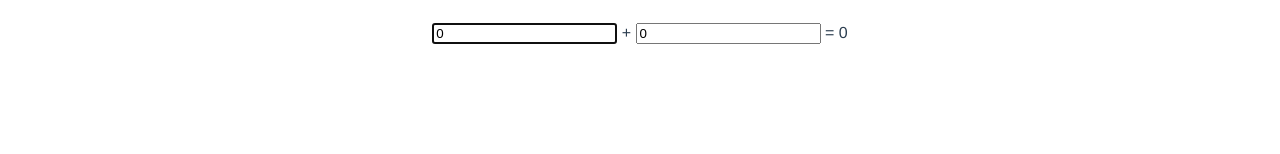
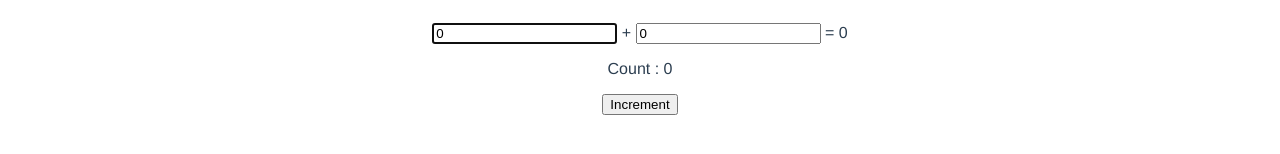
Before and after one commit to wangsungtaek/learn-vue-book, a Vue app: page /data in a window 1280 px wide. Shown: the part 344-498 px from the top of the page. Built offline with nearby package versions, Linux system fonts and the light colour scheme; no server answers.

Commit message:
proxy 및 vuex 학습

```diff
--- a/package.json
+++ b/package.json
@@ -11,7 +11,8 @@
     "axios": "^0.26.1",
     "core-js": "^3.6.5",
     "vue": "^3.0.0",
-    "vue-router": "^4.0.0-0"
+    "vue-router": "^4.0.0-0",
+    "vuex": "^4.0.2"
   },
   "devDependencies": {
     "@vue/cli-plugin-babel": "~4.5.11",
--- a/src/App.vue
+++ b/src/App.vue
@@ -13,6 +13,7 @@
   <ProvideInject />
   <CompositionAPI2 />
   <CompositionAPI4 />
+  <StoreAccess />
 </template>
 
 <script>
@@ -23,6 +24,7 @@ import ParentComponent2 from './views/ParentComponent2.vue'
 import ParentComponent3 from './views/ParentComponent3.vue'
 import ParentComponent5 from './views/ParentComponent5.vue'
 import ProvideInject from './views/ProvideInject.vue'
+import StoreAccess from './views/StoreAccess.vue'
 
 
 export default {
@@ -33,7 +35,8 @@ export default {
     ParentComponent5,
     ProvideInject,
     CompositionAPI2,
-    CompositionAPI4
+    CompositionAPI4,
+    StoreAccess
   }
 }
 
--- a/src/main.js
+++ b/src/main.js
@@ -2,6 +2,8 @@ import { createApp } from 'vue'
 import App from './App.vue'
 import router from './router'
 import mixins from './mixins.js'
+import store from './store'
+
 
 const app = createApp(App);
 app.directive('focus', {
@@ -12,4 +14,5 @@ app.directive('focus', {
 
 app.mixin(mixins)
     .use(router)
+    .use(store)
     .mount('#app')
--- /dev/null
+++ b/src/store.js
@@ -0,0 +1,16 @@
+import { createStore } from 'vuex'
+
+const store = createStore({
+    state() {
+        return {
+            count: 0
+        }
+    },
+    mutations: {
+        increment (state) {
+            state.count++
+        }
+    }
+})
+
+export default store;
--- /dev/null
+++ b/src/views/StoreAccess.vue
@@ -0,0 +1,23 @@
+<template>
+  <p>Count : {{ count }}</p>
+  <button type="button" @click="increment">Increment</button>
+</template>
+
+<script>
+export default {
+  computed: {
+    count() {
+      return this.$store.state.count;
+    }
+  },
+  methods: {
+    increment() {
+      this.$store.commit('increment');
+    }
+  }
+}
+</script>
+
+<style>
+
+</style>
--- a/vue.config.js
+++ b/vue.config.js
@@ -1,5 +1,17 @@
+const target = 'http://127.0.0.1:3000'; // proxy 요청을 보낼 서버 주소
+
 module.exports = {
     chainWebpack: config => {
         config.plugins.delete('prefectch');
+    },
+    devServer: {
+        port: 8080,
+        proxy: {
+            // proxy 요청을 보낼 api 시작 부분
+            '^/api': {
+                target,
+                changeOrigin: true
+            }
+        }
     }
 }
```
Also changed, not shown: 1 other file (tests, documents, lock files or other folders).
